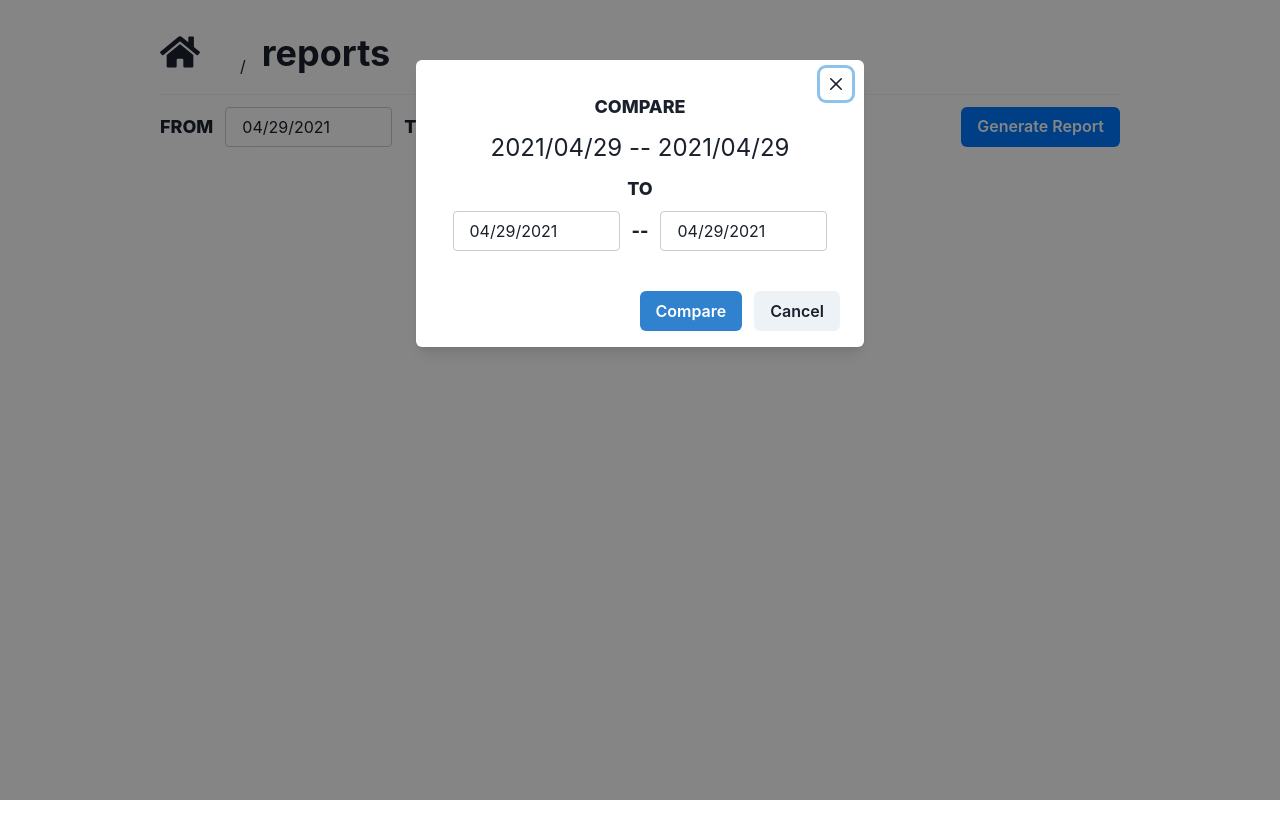
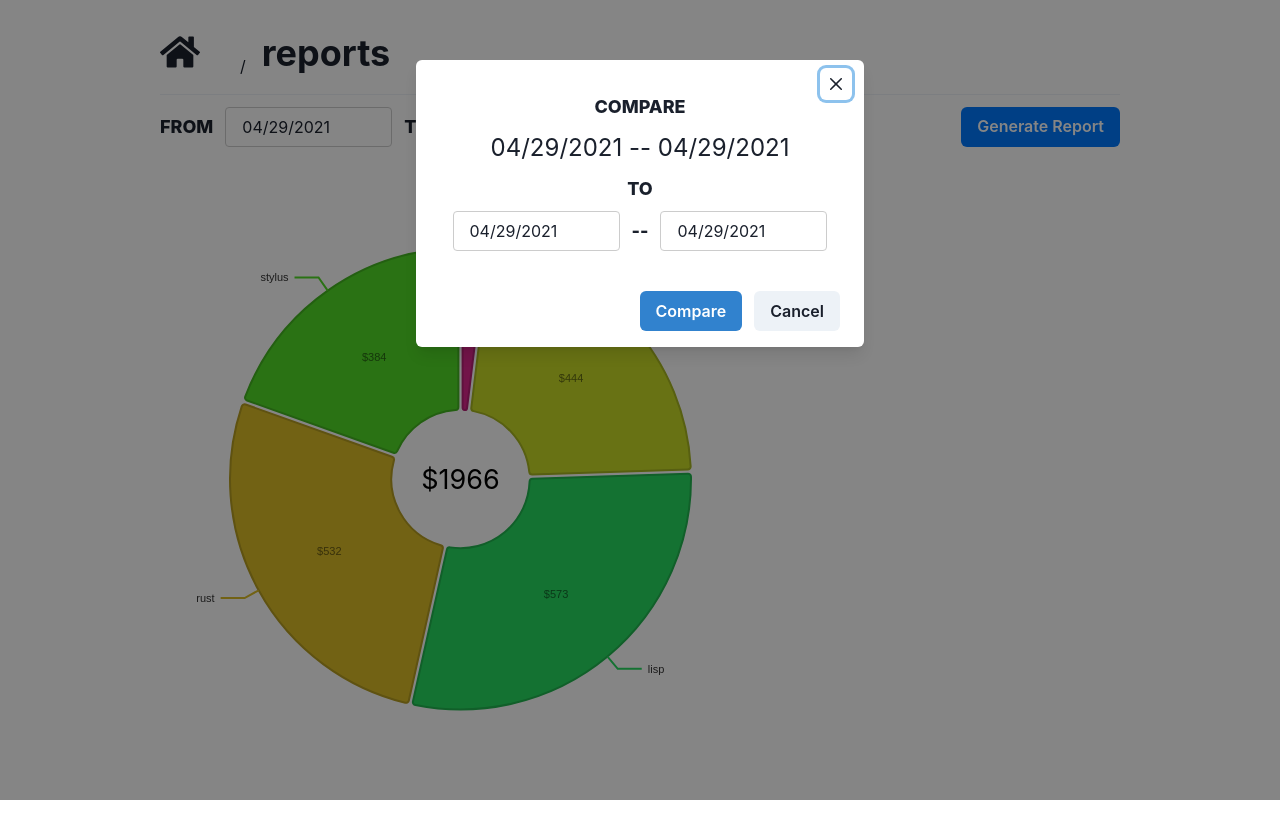
Before and after one commit to Vicorhe/finance_tracker, a Next.js app: page /1/reports in a window 1280 px wide. Both pictures are taken after a click on the button "Generate Report". Shown: the top 838 px of the page. Before the commit the page ends 800 px from the top, so only its background shows below. Built offline with nearby package versions, Linux system fonts and the light colour scheme.

Commit message:
Added Pie Chart

```diff
--- a/components/MakeComparisonModal.js
+++ b/components/MakeComparisonModal.js
@@ -74,9 +74,9 @@ export default function MakeComparisonModal({ primaryFromDate, primaryToDate })
               <Flex flexDirection="column" alignItems="center">
                 <Heading fontSize="lg" fontWeight="extrabold">COMPARE</Heading>
                 <Text fontSize="x-large" py="3">
-                  {moment(primaryFromDate).format('YYYY/MM/DD ')}
+                  {moment(primaryFromDate).format('MM/DD/YYYY ')}
                 --
-                {moment(primaryToDate).format(' YYYY/MM/DD')}
+                {moment(primaryToDate).format(' MM/DD/YYYY')}
                 </Text>
                 <Heading fontSize="lg" fontWeight="extrabold">TO</Heading>
 
--- a/package.json
+++ b/package.json
@@ -10,6 +10,9 @@
     "@chakra-ui/react": "^1.3.3",
     "@emotion/react": "^11.1.5",
     "@emotion/styled": "^11.1.5",
+    "@nivo/bar": "^0.69.1",
+    "@nivo/core": "^0.69.0",
+    "@nivo/pie": "^0.69.0",
     "axios": "^0.21.1",
     "framer-motion": "^3.10.0",
     "moment": "^2.29.1",
--- a/pages/[username]/reports.js
+++ b/pages/[username]/reports.js
@@ -1,5 +1,6 @@
 import { useContext, useState } from 'react'
 import { UserContext } from "../../context"
+import { ResponsivePie } from '@nivo/pie'
 import Nav from '../../components/Nav'
 import DatePicker from '../../components/DatePicker'
 import MakeComparisonModal from '../../components/MakeComparisonModal'
@@ -7,12 +8,45 @@ import {
   Box,
   Flex,
   Spacer,
-  Heading,
-  Button
+  Heading
 } from "@chakra-ui/react"
 import utilStyles from '../../styles/utils.module.scss'
 
 export default function Reports() {
+  const [data, setData] = useState(
+    [
+      {
+        "id": "java",
+        "label": "java",
+        "value": 33,
+        "color": "hsl(326, 70%, 50%)"
+      },
+      {
+        "id": "php",
+        "label": "php",
+        "value": 444,
+        "color": "hsl(66, 70%, 50%)"
+      },
+      {
+        "id": "lisp",
+        "label": "lisp",
+        "value": 573,
+        "color": "hsl(139, 70%, 50%)"
+      },
+      {
+        "id": "rust",
+        "label": "rust",
+        "value": 532,
+        "color": "hsl(50, 70%, 50%)"
+      },
+      {
+        "id": "stylus",
+        "label": "stylus",
+        "value": 384,
+        "color": "hsl(106, 70%, 50%)"
+      }
+    ]
+  )
   const [fromDate, setFromDate] = useState(new Date())
   const [toDate, setToDate] = useState(new Date())
   const { user } = useContext(UserContext)
@@ -20,6 +54,35 @@ export default function Reports() {
     { name: user.name, path: `/${user.name}` },
     { name: "reports", path: `/${user.name}/reports` }
   ]
+  const theme = {
+    "fontSize": 17,
+    "tooltip": {
+      "container": {
+        "background": '#333',
+      },
+    },
+  };
+  const CenteredMetric = ({ dataWithArc, centerX, centerY }) => {
+    let total = 0
+    dataWithArc.forEach(datum => {
+      total += datum.value
+    })
+
+    return (
+      <text
+        x={centerX}
+        y={centerY}
+        textAnchor="middle"
+        dominantBaseline="central"
+        style={{
+          fontSize: '27px',
+          fontWeight: '400',
+        }}
+      >
+        ${total}
+      </text>
+    )
+  }
   return (
     <Box className={utilStyles.page}>
       <Nav breadcrumbs={breadcrumbs}>
@@ -46,6 +109,48 @@ export default function Reports() {
         <Spacer />
         <MakeComparisonModal primaryFromDate={fromDate} primaryToDate={toDate} />
       </Flex>
+
+
+
+      <ResponsivePie
+        width={611}
+        data={data}
+        margin={{ top: 40, right: 80, bottom: 80, left: 70 }}
+        innerRadius={0.3}
+        padAngle={1}
+        cornerRadius={3}
+        activeInnerRadiusOffset={11}
+        activeOuterRadiusOffset={7}
+        borderWidth={2}
+        borderColor={{ from: 'color', modifiers: [['darker', 0.5]] }}
+        arcLinkLabelsSkipAngle={1}
+        arcLinkLabelsTextColor="#333333"
+        arcLinkLabelsThickness={2}
+        arcLinkLabelsDiagonalLength={16}
+        arcLabelsSkipAngle={15}
+        arcLinkLabelsColor={{ from: 'color' }}
+        colors={{ datum: 'data.color' }}
+        arcLabel={function (e) { return "$" + e.value }}
+        arcLabelsTextColor={{ from: 'color', modifiers: [['darker', 2]] }}
+        theme={theme}
+        layers={['arcs', 'arcLabels', 'arcLinkLabels', CenteredMetric]}
+        onClick={(n, e) => { console.log(n) }}
+        tooltip={({ datum: { id, value, color } }) => (
+          <div
+            style={{
+              padding: 12,
+              color,
+              background: '#222222',
+            }}
+          >
+            <span>See Details</span>
+            <br />
+            <strong>
+              {id}: ${value}
+            </strong>
+          </div>
+        )}
+      />
     </Box>
   )
 }
```
Also changed, not shown: 1 other file (tests, documents, lock files or other folders).
